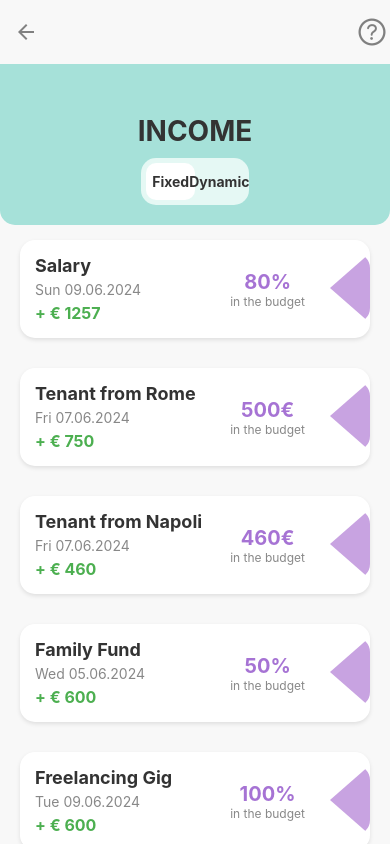
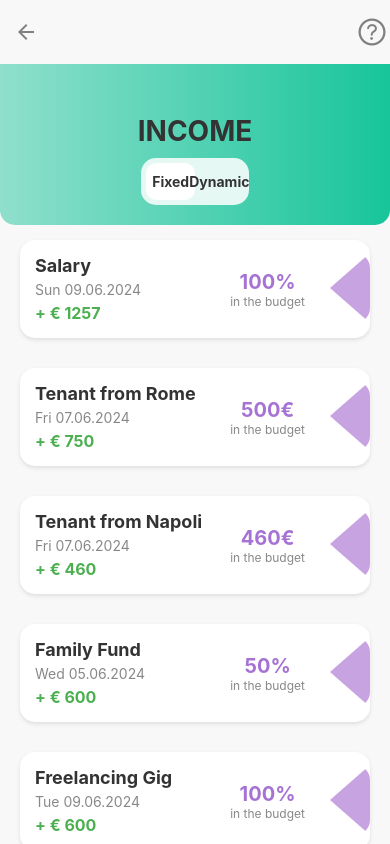
Before and after one commit to gpontas/velox, a React Native app: screen /IncomeFixed in a window 390 px wide. Built offline with nearby package versions, Linux system fonts and the light colour scheme.

Commit message:
Gradients on Income and MainMenu changes

```diff
--- a/screens/IncomeFixed.js
+++ b/screens/IncomeFixed.js
@@ -1,10 +1,11 @@
 import { View, Text, StyleSheet, ScrollView, TouchableOpacity, PanResponder, Animated } from 'react-native';
 import React, { useState, useRef } from 'react';
+import { LinearGradient } from 'expo-linear-gradient';
 
 const IncomeScreen = ({ navigation }) => {
   // State for Fixed and Dynamic incomes
   const [fixedIncome, setFixedIncome] = useState([
-    { id: 1, label: "Salary", date: "Sun 09.06.2024", amount: "+ € 1257", percentage: "80", moneyicon: "%" },
+    { id: 1, label: "Salary", date: "Sun 09.06.2024", amount: "+ € 1257", percentage: "100", moneyicon: "%" },
     { id: 2, label: "Tenant from Rome", date: "Fri 07.06.2024", amount: "+ € 750", percentage: "500", moneyicon: "€" },
     { id: 3, label: "Tenant from Napoli", date: "Fri 07.06.2024", amount: "+ € 460", percentage: "460", moneyicon: "€" },
     { id: 4, label: "Family Fund", date: "Wed 05.06.2024", amount: "+ € 600", percentage: "50", moneyicon: "%" },
@@ -19,8 +20,11 @@ const IncomeScreen = ({ navigation }) => {
     { id: 10, label: "Mom", date: "Tue 09.06.2024", amount: "+ 100,00 €", percentage: "100", moneyicon: "%" }
   ]);
 
+
   const [selectedTab, setSelectedTab] = useState('Fixed');
-  const headerBackgroundColor = selectedTab === 'Fixed' ? '#A6E1D9' : '#C8A3E1';
+  const headerGradientColor = selectedTab === 'Fixed'
+  ? ['#8FDFCC', '#17C59B']
+  : ['#FEBBFB', '#B574D3'];
   const triangleColor = selectedTab === 'Fixed' ? '#C8A3E1' : '#A6E1D9';
   const moveboxColor = selectedTab === 'Fixed' ? '#C8A3E1' : '#A6E1D9';
   const moveboxText = selectedTab === 'Fixed' ? 'Move to Dynamic' : 'Move to Fixed';
@@ -41,7 +45,13 @@ const moveToFixed = (income) => {
   return (
     <View style={styles.container}>
       {/* Header Section */}
-      <View style={[styles.header, { backgroundColor: headerBackgroundColor }]}>
+      {/* Gradient Header using expo-linear-gradient */}
+      <LinearGradient
+        start={{ x: 0, y: 0.5 }}
+        end={{ x: 1, y: 0.5 }}
+        colors={headerGradientColor}
+        style={styles.header}
+      >
         <Text style={styles.headerTitle}>INCOME</Text>
         <View style={[styles.tabContainer, { backgroundColor: selectedTab === 'Fixed' ? '#E5F8F4' : '#E6CFE6' }]}>
           <TouchableOpacity onPress={() => setSelectedTab('Fixed')} style={selectedTab === 'Fixed' ? styles.tabActive : styles.tabInactive}>
@@ -51,7 +61,7 @@ const moveToFixed = (income) => {
             <Text style={styles.tabTextActive}>Dynamic</Text>
           </TouchableOpacity>
         </View>
-      </View>
+      </LinearGradient>
 
       {/* Render Income List based on selected tab */}
       {selectedTab === 'Fixed' ? (
--- a/screens/MainMenu.js
+++ b/screens/MainMenu.js
@@ -87,16 +87,18 @@ const styles = StyleSheet.create({
     fontSize: 40,
   },
   welcomeText: {
-    fontSize: 24,
+    fontSize: 40,
     fontWeight: 'bold',
     textAlign: 'center',
-    marginVertical: 20,
+    marginVertical: -40,
+    marginTop: -120
   },
   gridContainer: {
     flexDirection: 'row',
     flexWrap: 'wrap',
     justifyContent: 'space-around',
     paddingHorizontal: 16,
+    marginTop: -80
   },
   box: {
     width: '45%',
```
